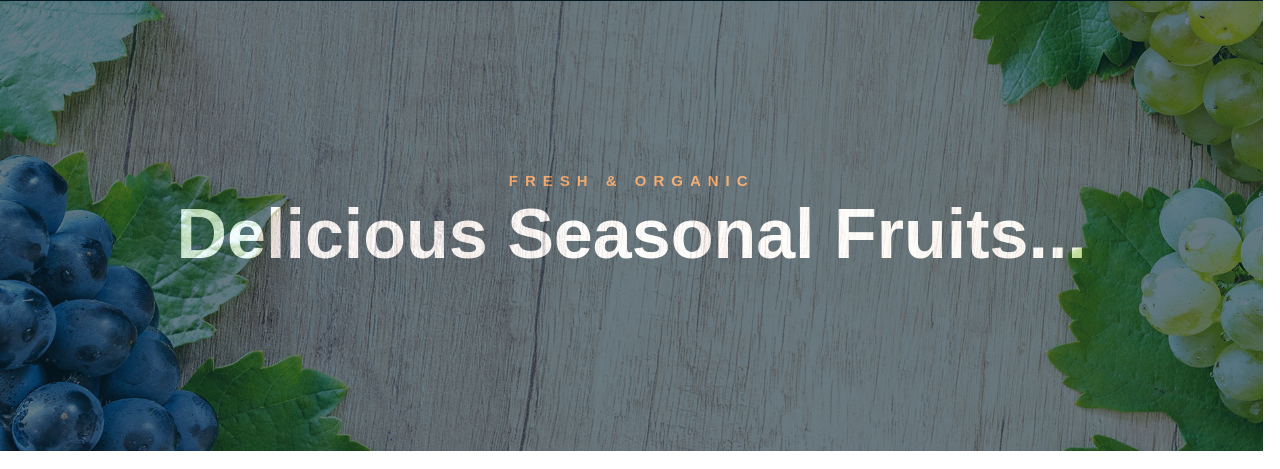
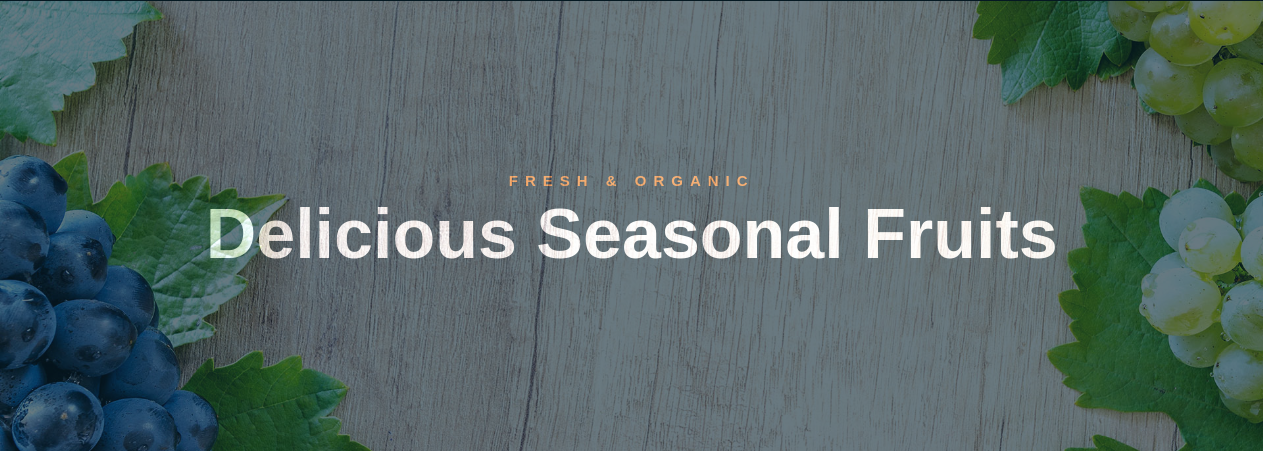
Before and after one commit to ravindrasingh777/FruitKha, a plain HTML site: page index.html in a window 1280 px wide. Shown: the part 84-553 px from the top of the page. Drawn offline with Linux system fonts and the light colour scheme.

Commit message:
first commit

```diff
--- a/index.html
+++ b/index.html
@@ -32,7 +32,7 @@
         <div class="hero-section">
             <div class="hero-back">
             <p>Fresh &amp; Organic</p>
-            <h1>Delicious Seasonal Fruits...</h1>
+            <h1>Delicious Seasonal Fruits</h1>
           </div>
         </div>
     </section>
```
